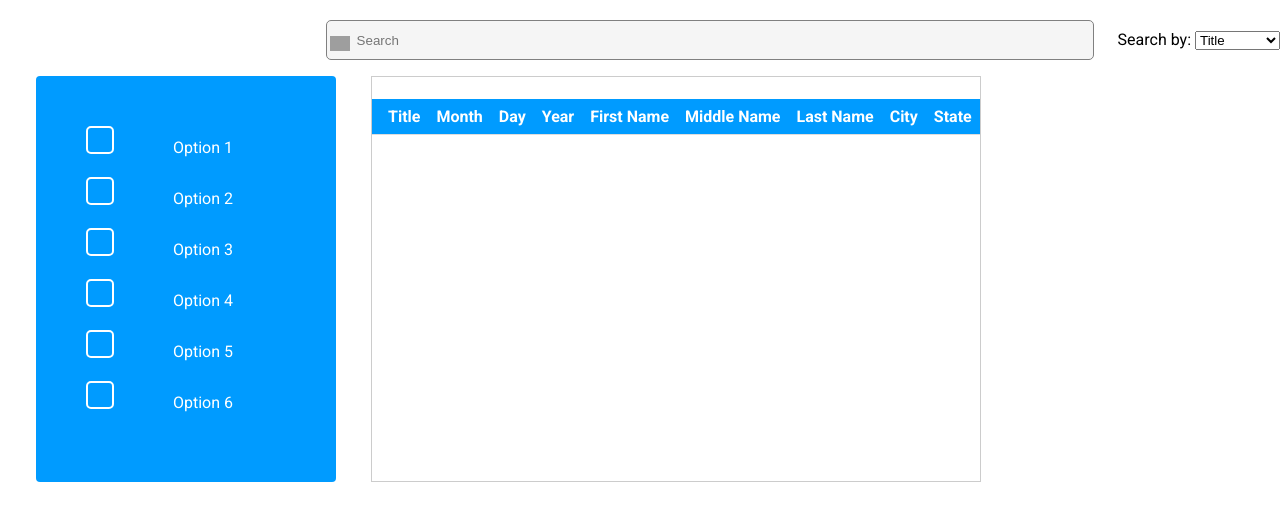
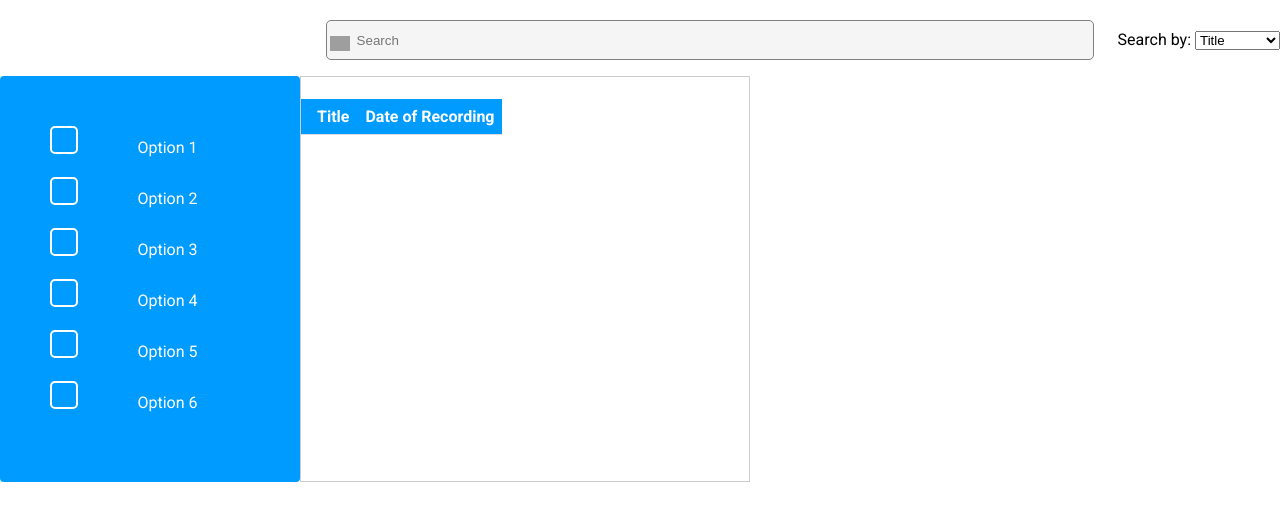
Before and after one commit to pepped1/database-trentoniana-project, a Flask app: page / in a window 1280 px wide. Shown: the part 50-571 px from the top of the page. Run offline with Flask 2, Linux system fonts and the light colour scheme; lists and menus that the app fills with data are empty; some libraries are stand-ins or nearby versions; grey boxes are pictures that could not be loaded.

Commit message:
changed search page to only include title and date

```diff
--- a/src/app_create_table/app/templates/my-form.html
+++ b/src/app_create_table/app/templates/my-form.html
@@ -376,21 +376,13 @@
 
 		    <tr>
 		    	<th>Title</th>
-		    	<th>Month</th>
-		    	<th>Day</th>
-		    	<th>Year</th>
-		    	<th>First Name</th>
-		    	<th>Middle Name</th>
-		    	<th>Last Name</th>
-		    	<th>City</th>
-		    	<th>State</th>
+			<th>Date of Recording</th>
 		    </tr>
 	        <!-- nested for loops in jinja template -->
 			{%for row in rows%}
 			    <tr>
-			    {%for col in row%}
-			        <td>{{col}}</td>
-			    {%endfor%}
+			    <td>{{row[1]}}</td>
+			    <td>{{row[2]}}</td>
 			    </tr>
 			{%endfor%}
 			</table>
--- a/src/app_create_table/app/templates/my-result.html
+++ b/src/app_create_table/app/templates/my-result.html
@@ -27,9 +27,8 @@
         <!-- nested for loops in jinja template -->
 	{%for row in rows%}
 	    <tr>
-	    {%for col in row%}
-	        <td>{{col}}</td>
-	    {%endfor%}
+	    <td>{{row[1]}}</td>
+	    <td>{{row[2]}}</td>
 	    </tr>
 	{%endfor%}
 	</table>
```
